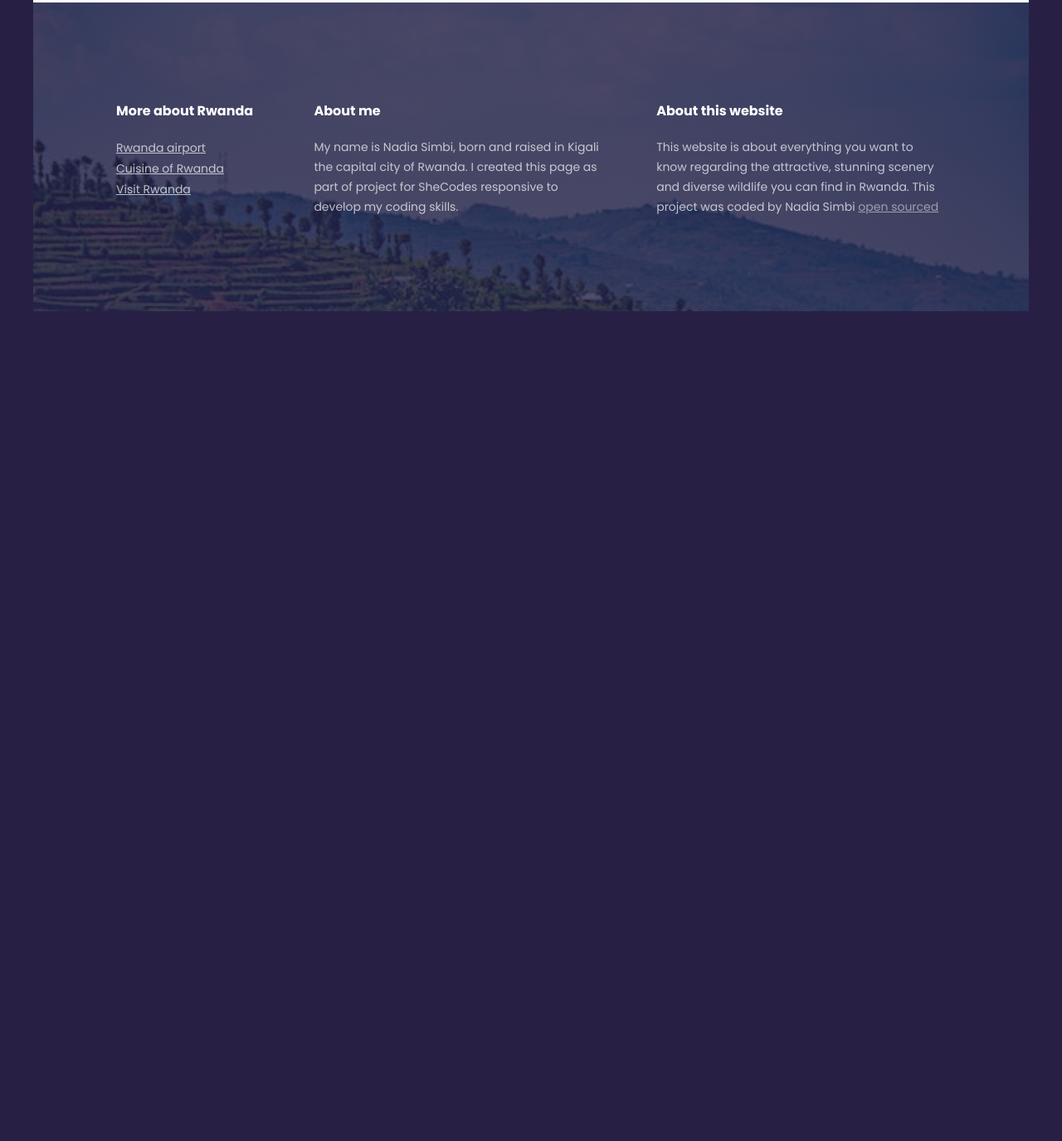
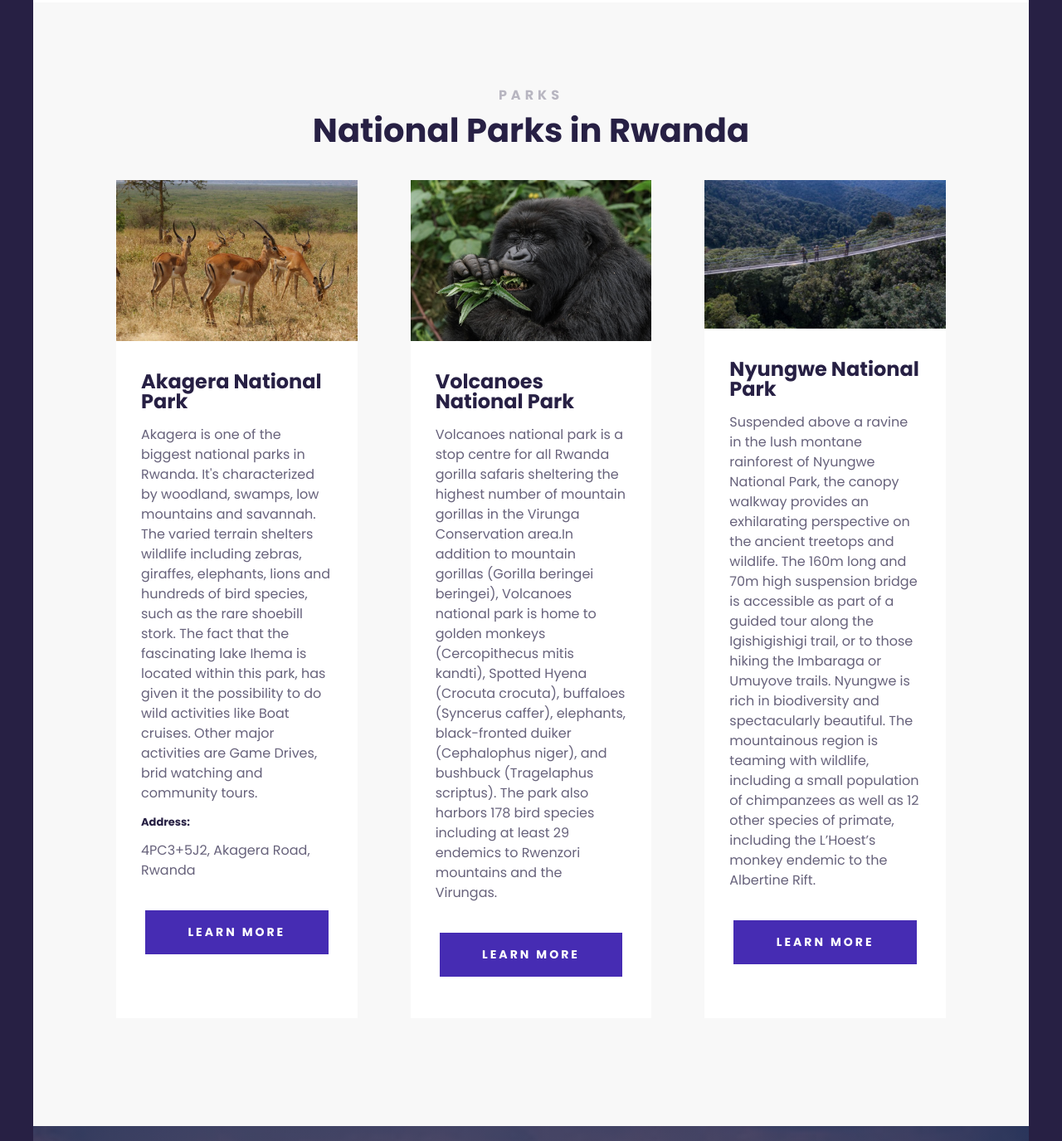
Before and after one commit to Nadia-si/Rwanda-travel-project, a plain HTML site: page index.html in a window 1280 px wide. Shown: the part 1422-2797 px from the top of the page at 83% size. Before the commit the page ends 1805 px from the top, so only its background shows below. Drawn offline with Linux system fonts and the light colour scheme.

Commit message:
Added cards to the landing page

```diff
--- a/index.html
+++ b/index.html
@@ -47,6 +47,110 @@
               is possible to experience many highlights thanks to the relatively
               compact size of our country.
             </p>
+          </div>
+        </section>
+        <section class="secondary">
+          <h2 class="text-center">PARKS</h2>
+          <h3 class="text-center">National Parks in Rwanda</h3>
+          <div class="grid grid-3-columns">
+            <div class="card">
+              <div class="card-header">
+                <img
+                  src="images/akagera.jpg"
+                  alt="Akagera Park"
+                  class="img-responsive"
+                />
+              </div>
+              <div class="card-body">
+                <h4>Akagera National Park</h4>
+                <p>
+                  Akagera is one of the biggest national parks in Rwanda. It's
+                  characterized by woodland, swamps, low mountains and savannah.
+                  The varied terrain shelters wildlife including zebras,
+                  giraffes, elephants, lions and hundreds of bird species, such
+                  as the rare shoebill stork. The fact that the fascinating lake
+                  Ihema is located within this park, has given it the
+                  possibility to do wild activities like Boat cruises. Other
+                  major activities are Game Drives, brid watching and community
+                  tours.
+                </p>
+                <h5>Address:</h5>
+                <p>4PC3+5J2, Akagera Road, Rwanda</p>
+                <div class="card-footer">
+                  <a
+                    href="https://www.akageranationalparkrwanda.org/"
+                    target="_blank"
+                    class="btn"
+                    >Learn more</a
+                  >
+                </div>
+              </div>
+            </div>
+            <div class="card">
+              <div class="card-header">
+                <img
+                  src="images/volcanoes.jpg"
+                  alt="Volcanoes Park"
+                  class="img-responsive"
+                />
+              </div>
+              <div class="card-body">
+                <h4>Volcanoes National Park</h4>
+                <p>
+                  Volcanoes national park is a stop centre for all Rwanda
+                  gorilla safaris sheltering the highest number of mountain
+                  gorillas in the Virunga Conservation area.In addition to
+                  mountain gorillas (Gorilla beringei beringei), Volcanoes
+                  national park is home to golden monkeys (Cercopithecus mitis
+                  kandti), Spotted Hyena (Crocuta crocuta), buffaloes (Syncerus
+                  caffer), elephants, black-fronted duiker (Cephalophus niger),
+                  and bushbuck (Tragelaphus scriptus). The park also harbors 178
+                  bird species including at least 29 endemics to Rwenzori
+                  mountains and the Virungas.
+                </p>
+                <div class="card-footer">
+                  <a
+                    href="https://www.volcanoesnationalparkrwanda.com/"
+                    target="_blank"
+                    class="btn"
+                    >Learn more</a
+                  >
+                </div>
+              </div>
+            </div>
+            <div class="card">
+              <div class="card-header">
+                <img
+                  src="images/canopy-walk.jpg"
+                  alt="Nyungwe Park"
+                  class="img-responsive"
+                />
+              </div>
+              <div class="card-body">
+                <h4>Nyungwe National Park</h4>
+                <p>
+                  Suspended above a ravine in the lush montane rainforest of
+                  Nyungwe National Park, the canopy walkway provides an
+                  exhilarating perspective on the ancient treetops and wildlife.
+                  The 160m long and 70m high suspension bridge is accessible as
+                  part of a guided tour along the Igishigishigi trail, or to
+                  those hiking the Imbaraga or Umuyove trails. Nyungwe is rich
+                  in biodiversity and spectacularly beautiful. The mountainous
+                  region is teaming with wildlife, including a small population
+                  of chimpanzees as well as 12 other species of primate,
+                  including the L’Hoest’s monkey endemic to the Albertine Rift.
+                </p>
+
+                <div class="card-footer">
+                  <a
+                    href="https://www.nyungweforestnationalpark.org/"
+                    target="_blank"
+                    class="btn"
+                    >Learn more</a
+                  >
+                </div>
+              </div>
+            </div>
           </div>
         </section>
       </main>
--- a/src/styles.css
+++ b/src/styles.css
@@ -9,9 +9,13 @@ body {
 }
 
 section {
-  max-width: 1000px;
+  max-width: 100%;
   margin: 0 auto;
-  padding: 100px 0;
+  padding: 100px;
+}
+
+section.secondary {
+  background: #f8f8f8;
 }
 
 header {
@@ -69,8 +73,40 @@ header a {
   grid-template-columns: 1fr 1fr;
 }
 
+.grid-3-columns {
+  grid-template-columns: 1fr 1fr 1fr;
+}
+
 .grid-3-columns-with-first-narrow {
   grid-template-columns: 1fr 2fr 2fr;
+}
+
+.card {
+  background: white;
+  margin: 30px 0;
+}
+
+.card-body {
+  padding: 30px;
+}
+
+.card-footer {
+  padding: 20px 5px;
+}
+
+.btn {
+  display: block;
+  color: white;
+  font-weight: 700;
+  font-size: 14px;
+  line-height: 1.5;
+  text-align: center;
+  letter-spacing: 3px;
+  text-transform: uppercase;
+  padding: 16px;
+  background-color: #fff;
+  text-decoration: none;
+  background-color: #462cb3;
 }
 
 main {
@@ -96,6 +132,22 @@ main h3 {
   margin: 0;
 }
 
+main h4 {
+  font-weight: 700;
+  font-size: 24px;
+  line-height: 1;
+  color: #272044;
+  margin: 0;
+}
+
+main h5 {
+  font-weight: 700;
+  font-size: 13px;
+  line-height: 1;
+  color: #272044;
+  margin: 0;
+}
+
 main p {
   font-weight: normal;
   font-size: 16px;
@@ -106,6 +158,10 @@ main p {
 
 .img-responsive {
   max-width: 100%;
+}
+
+.text-center {
+  text-align: center;
 }
 
 footer {
```
Also changed, not shown: images/akagera.jpg (renamed from images/akagera-wildlife1.jpg), images/akagera1.jpg (renamed from images/akagera-wildlife2.jpg), images/volcanoes.jpg (renamed from images/rwanda-gorilla-trekking.jpg).
